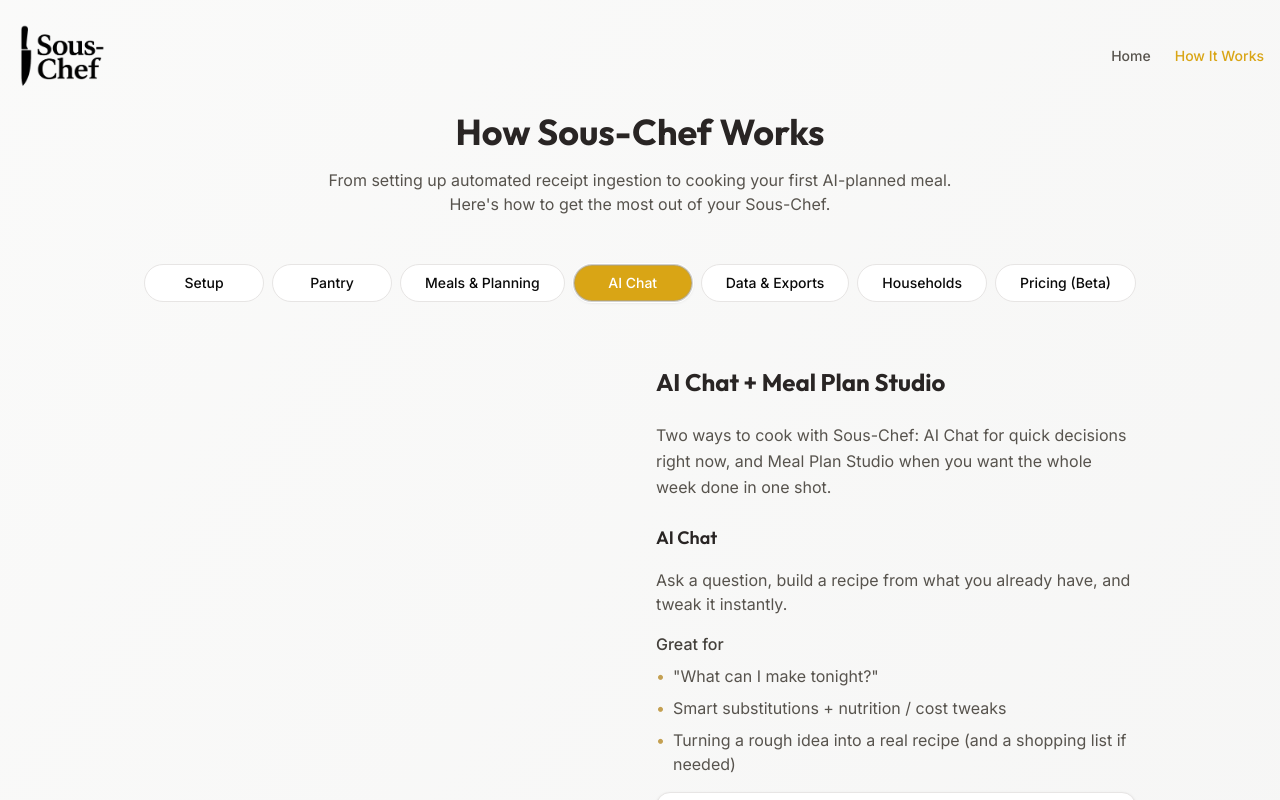
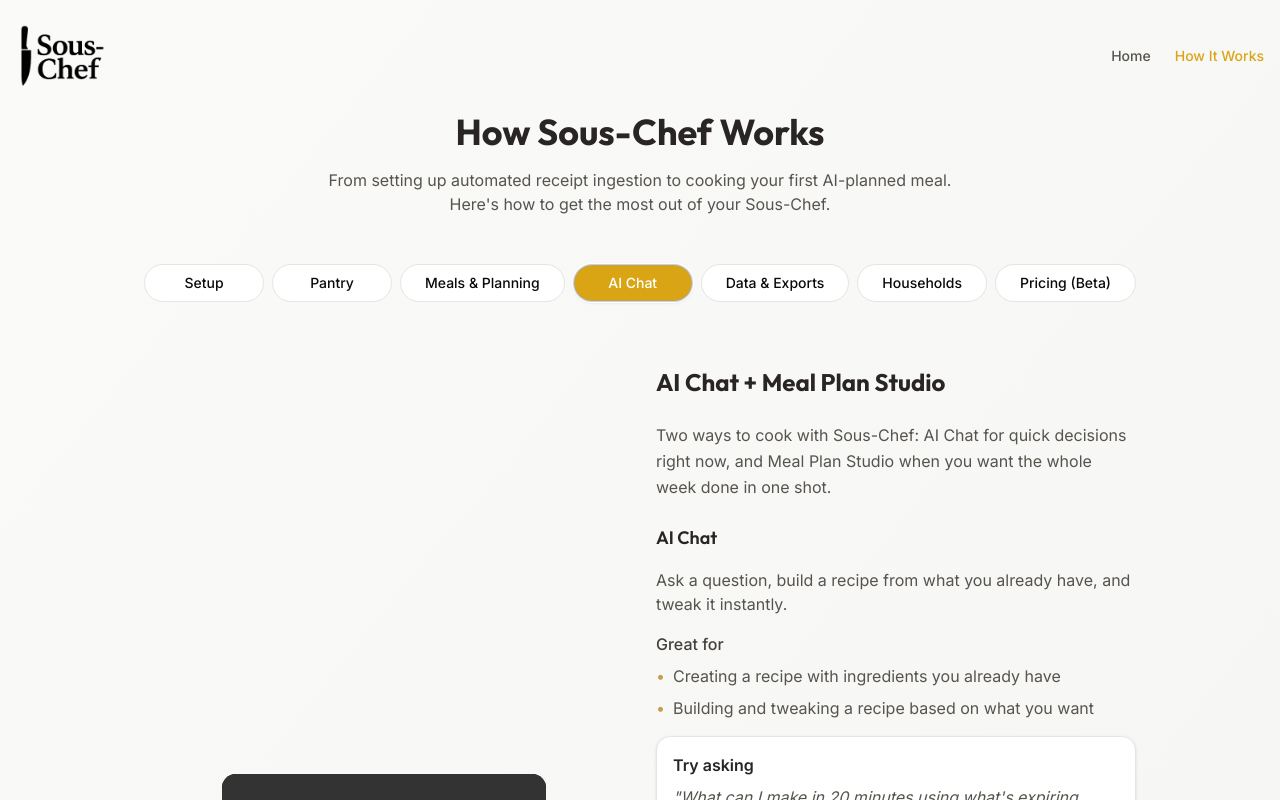
Before and after one commit to peterstobierski/Sous-Chef-Landing, a Next.js app: page /how-it-works in a window 1280 px wide. Both pictures are taken after a click on the tab "AI Chat". Shown: the top 800 px of the page. Built offline with nearby package versions, Linux system fonts and the light colour scheme; grey boxes are pictures that could not be loaded.

Commit message:
feat: update AI Chat "Great for" bullets
Add new items and remove outdated one.

Co-authored-by: null <192917581+peterstobierski@users.noreply.github.com>

```diff
--- a/app/how-it-works/page.tsx
+++ b/app/how-it-works/page.tsx
@@ -337,15 +337,11 @@ export default function HowItWorksPage() {
                         <ul className="space-y-2 text-stone-600">
                           <li className="flex items-start">
                             <span className="text-[#C4A052] mr-2">•</span>
-                            <span>"What can I make tonight?"</span>
+                            <span>Creating a recipe with ingredients you already have</span>
                           </li>
                           <li className="flex items-start">
                             <span className="text-[#C4A052] mr-2">•</span>
-                            <span>Smart substitutions + nutrition / cost tweaks</span>
-                          </li>
-                          <li className="flex items-start">
-                            <span className="text-[#C4A052] mr-2">•</span>
-                            <span>Turning a rough idea into a real recipe (and a shopping list if needed)</span>
+                            <span>Building and tweaking a recipe based on what you want</span>
                           </li>
                         </ul>
                       </div>
```
